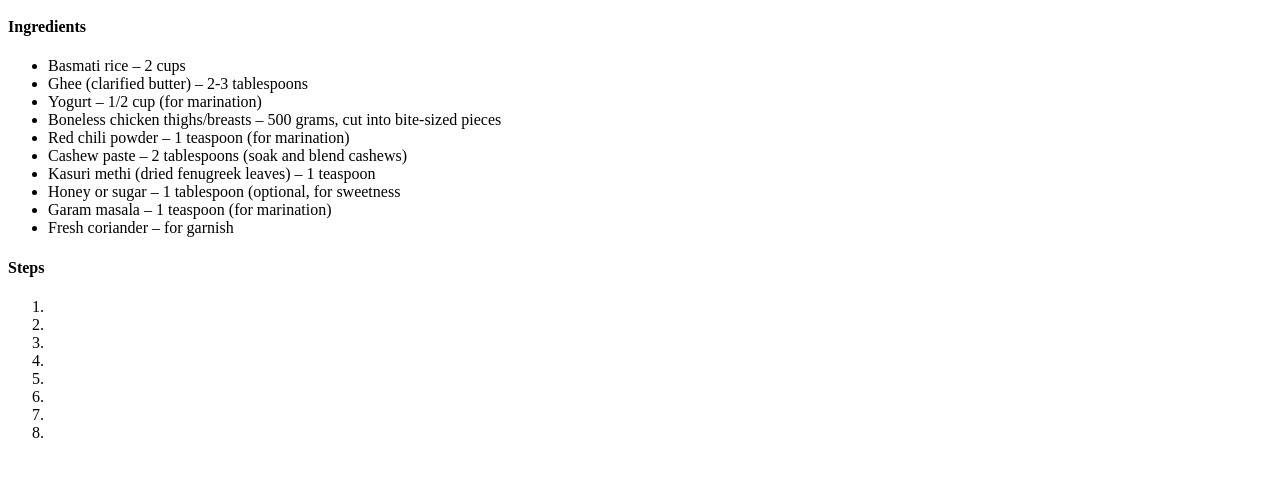
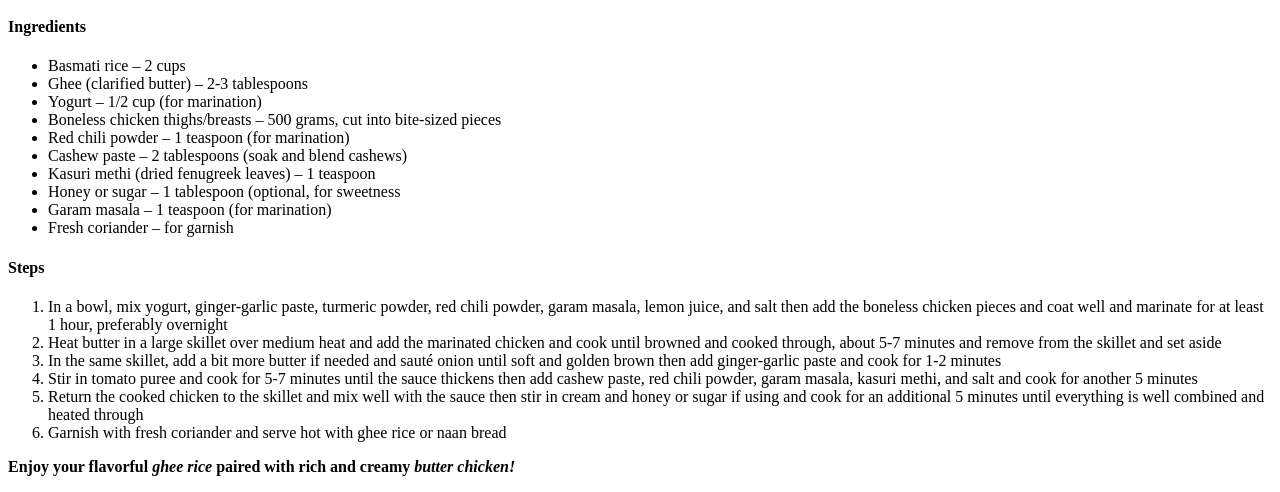
Before and after one commit to hiighyears/odin-recipes, a plain HTML site: page recipes/gheericebutterchicken.html in a window 1280 px wide. Shown: the part 457-949 px from the top of the page. Before the commit the page ends 915 px from the top, so only its background shows below. Drawn offline with Linux system fonts and the light colour scheme.

Commit message:
finalising  the Changes

```diff
--- a/recipes/gheericebutterchicken.html
+++ b/recipes/gheericebutterchicken.html
@@ -25,15 +25,13 @@
                 <li>Fresh coriander – for garnish</li>
             </ul>
             <h4>Steps</h4><ol>
-                <li></li>
-                <li></li>
-                <li></li>
-                <li></li>
-                <li></li>
-                <li></li>
-                <li></li>
-                <li></li>
-
+                <li>In a bowl, mix yogurt, ginger-garlic paste, turmeric powder, red chili powder, garam masala, lemon juice, and salt then add the boneless chicken pieces and coat well and marinate for at least 1 hour, preferably overnight</li>
+                <li>Heat butter in a large skillet over medium heat and add the marinated chicken and cook until browned and cooked through, about 5-7 minutes and remove from the skillet and set aside</li>
+                <li>In the same skillet, add a bit more butter if needed and sauté onion until soft and golden brown then add ginger-garlic paste and cook for 1-2 minutes</li>
+                <li>Stir in tomato puree and cook for 5-7 minutes until the sauce thickens then add cashew paste, red chili powder, garam masala, kasuri methi, and salt and cook for another 5 minutes</li>
+                <li>Return the cooked chicken to the skillet and mix well with the sauce then stir in cream and honey or sugar if using and cook for an additional 5 minutes until everything is well combined and heated through</li>
+                <li>Garnish with fresh coriander and serve hot with ghee rice or naan bread</li>
             </ol>
+            <p><strong>Enjoy your flavorful <em>ghee rice </em> paired with rich and creamy <em>butter chicken!</em> </strong></p>
         </body>
 </html>
```
